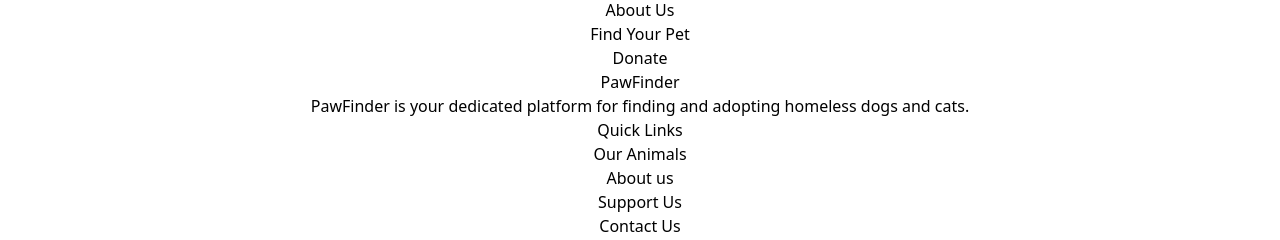
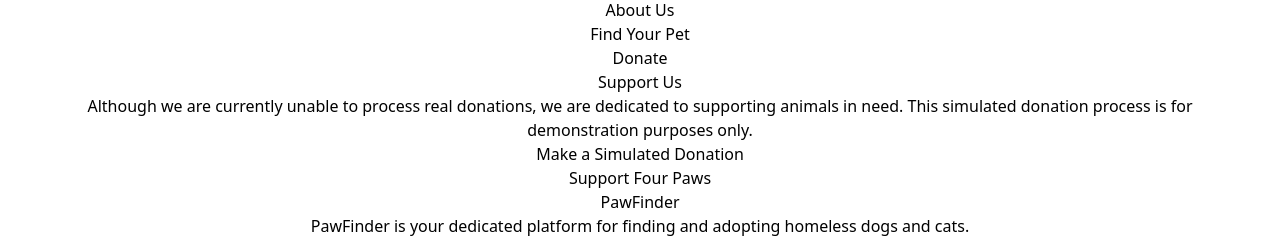
Before and after one commit to antoan-97/Pet-Finder, a React (Vite) app in the folder client/: page /donate in a window 1280 px wide. Shown: the part 382-622 px from the top of the page. Built offline with nearby package versions, Linux system fonts and the light colour scheme.

Commit message:
Add basic Donate component

```diff
--- a/client/src/App.jsx
+++ b/client/src/App.jsx
@@ -4,6 +4,7 @@
 import Home from './components/home/Home'
 import Navbar from './components/navbar/Navbar'
 import AboutUs from './components/aboutus/Aboutus'
+import Donate from './components/donate/Donate'
 
 function App() {
 
@@ -14,6 +15,7 @@
       <Routes>
         <Route path='/' element={<Home />}></Route>
         <Route path='/about-us' element={<AboutUs />}></Route>
+        <Route path='/donate' element={<Donate />}></Route>
       </Routes>
 
       <Footer />
--- /dev/null
+++ b/client/src/components/donate/Donate.jsx
@@ -0,0 +1,35 @@
+
+export default function Donate() {
+    return (
+        <section className="bg-white py-12">
+            <div className="max-w-screen-xl mx-auto px-4 sm:px-6 lg:px-8">
+                <h2 className="text-4xl font-bold text-center text-blue-600 mb-8">
+                    Support Us
+                </h2>
+                <p className="text-lg text-gray-700 text-center mb-6 max-w-3xl mx-auto">
+                    Although we are currently unable to process real donations, we are dedicated to supporting animals in need. This simulated donation process is for demonstration purposes only.
+                </p>
+
+                <div className="text-center mt-10">
+                    <button
+                        className="inline-block px-6 py-3 text-white bg-pink-500 rounded-lg hover:bg-pink-600 transition duration-300 ease-in-out"
+                        onClick={() => alert('This is a simulated donation. No real transactions are processed.')}
+                    >
+                        Make a Simulated Donation
+                    </button>
+                </div>
+
+                <div className="text-center mt-10">
+                    <a
+                        href="https://dari.four-paws.bg/s/?_ga=2.50020911.802577102.1630308141-1149300567.1591961121"
+                        target="_blank"
+                        rel="noopener noreferrer"
+                        className="inline-block px-6 py-3 text-white bg-pink-500 rounded-lg hover:bg-pink-600 transition duration-300 ease-in-out"
+                    >
+                        Support Four Paws
+                    </a>
+                </div>
+            </div>
+        </section>
+    );
+}
```
